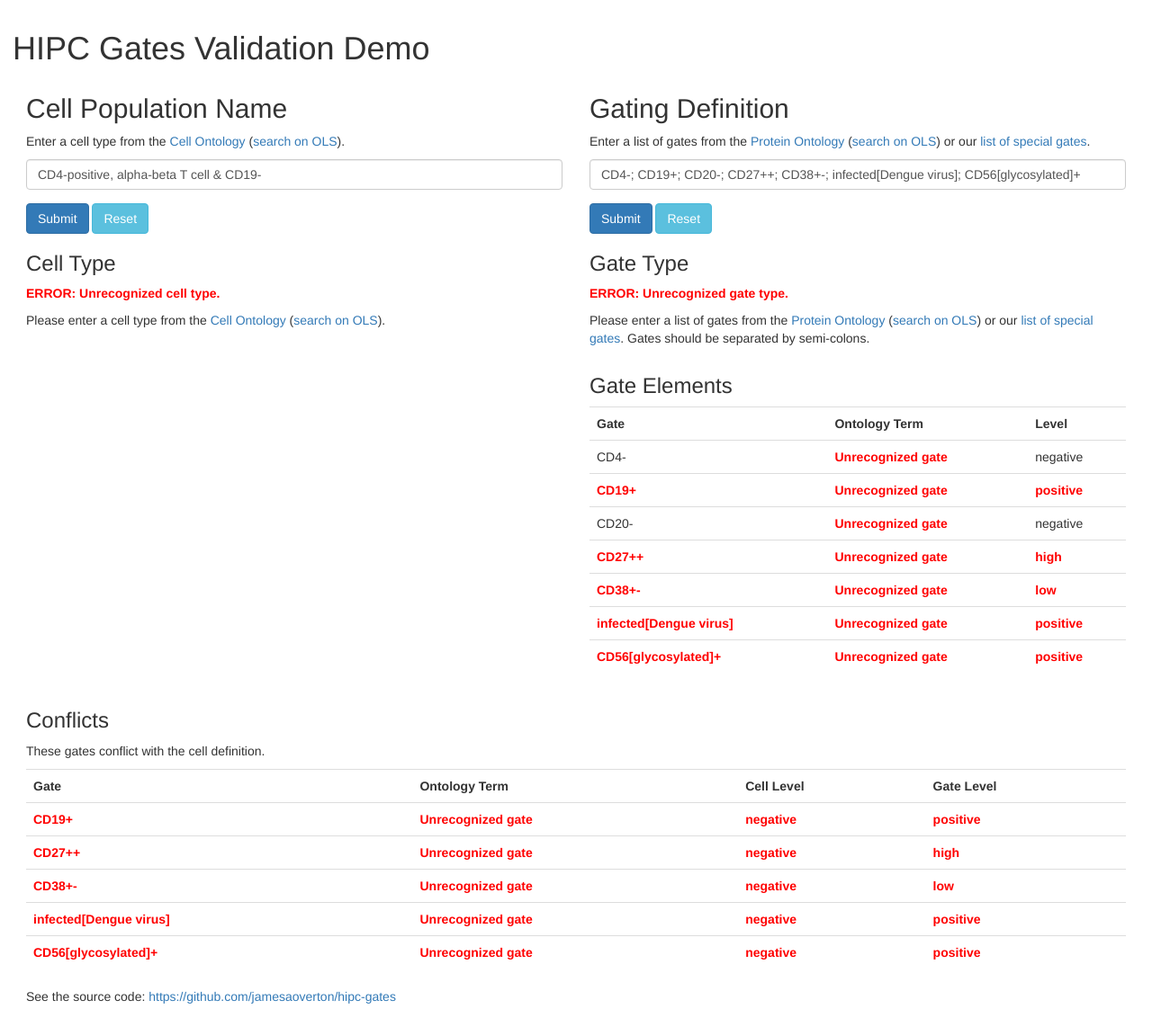
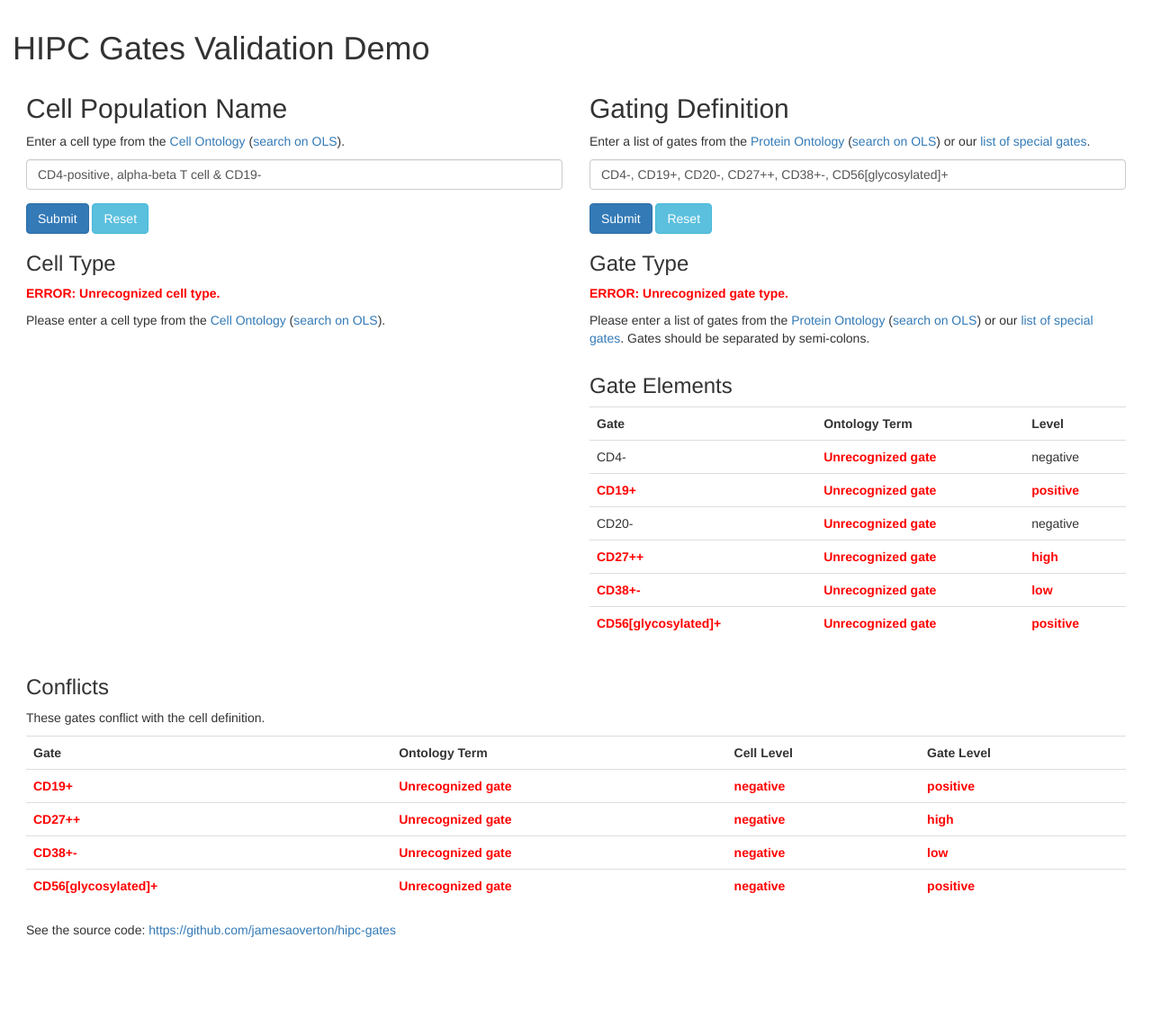
Before and after one commit to jamesaoverton/cell-name-and-marker-validator, a Flask app: page / in a window 1280 px wide. Shown: the whole page at 90% size. After the commit the page ends 1042 px from the top, so only its background shows below. Run offline with Flask 2, Linux system fonts and the light colour scheme; parts of the project's set-up code (start-up, migrations or seed data) failed here and were passed over; some libraries are stand-ins or nearby versions.

Commit message:
Use commas for separators in server

```diff
--- a/src/server.py
+++ b/src/server.py
@@ -227,7 +227,7 @@ def get_cell_name_and_gates(cells_field):
     cell_name = cells_fields[0].strip()
     cell_gating = cells_fields[1].strip()
     # Gates are assumed to be separated by semicolons
-    gate_strings = re.split(r';\s*', cell_gating)
+    gate_strings = re.split(r',\s*', cell_gating)
     for gate_string in gate_strings:
       gate, has_errors = process_gate(gate_string)
       cell_gates.append(gate)
@@ -318,7 +318,7 @@ def parse_gates_field(gates_field, cell):
   """
   gating = {'results': [], 'conflicts': [], 'has_errors': False}
   # Assume gates are separated by semicolons
-  gate_strings = re.split(r';\s*', gates_field)
+  gate_strings = re.split(r',\s*', gates_field)
   for gate_string in gate_strings:
     gate, has_errors = process_gate(gate_string)
     if has_errors and not gating['has_errors']:
@@ -359,7 +359,7 @@ def my_app():
 
   # gates_field holds gate names from the protein ontology database; if not specified, it gets
   # initialised to the following default value, otherwise get it from the request.
-  gates_field = 'CD4-; CD19+; CD20-; CD27++; CD38+-; infected[Dengue virus]; CD56[glycosylated]+'
+  gates_field = 'CD4-, CD19+, CD20-, CD27++, CD38+-, CD56[glycosylated]+'
   if 'gates' in request.args:
     gates_field = request.args['gates'].strip()
 
@@ -391,7 +391,7 @@ if __name__ == '__main__':
 def test_server():
   populate_maps()
   cells_field = 'CD4-positive, alpha-beta T cell & CD19-'
-  gates_field = 'CD4-; CD19+; CD20-; CD27++; CD38+-; infected[Dengue virus]; CD56[glycosylated]+'
+  gates_field = 'CD4-, CD19+, CD20-, CD27++, CD38+-, infected[Dengue virus], CD56[glycosylated]+'
   cell = parse_cells_field(cells_field)
   gating = parse_gates_field(gates_field, cell)
 
--- a/src/templates/index.html
+++ b/src/templates/index.html
@@ -67,7 +67,7 @@ form {
               &amp;
               {% for result in cell.cell_gates %}
               {% if result.kind_recognized %}
-              <a href="{{ result.kind }}">{{ result.gate }}</a>{% if not loop.last %};{% endif %}
+              <a href="{{ result.kind }}">{{ result.gate }}</a>{% if not loop.last %},{% endif %}
               {% endif %}
               {% endfor %}
             {% endif %}
@@ -95,7 +95,7 @@ form {
             <p>
             {% for result in gate_results %}
             {% if result.kind_recognized %}
-            <a href="{{ result.kind }}">{{ result.gate }}</a>{% if not loop.last %};{% endif %}
+            <a href="{{ result.kind }}">{{ result.gate }}</a>{% if not loop.last %},{% endif %}
             {% endif %}
             {% endfor %}
             </p>
```
